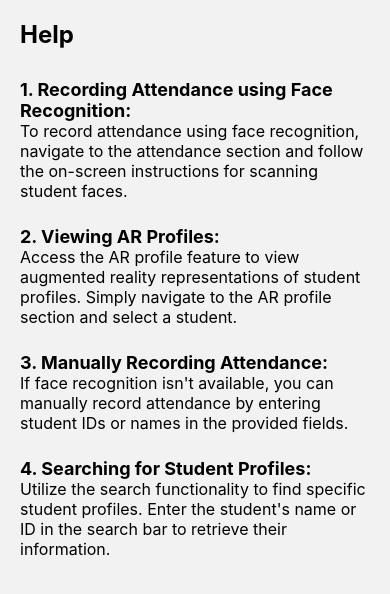
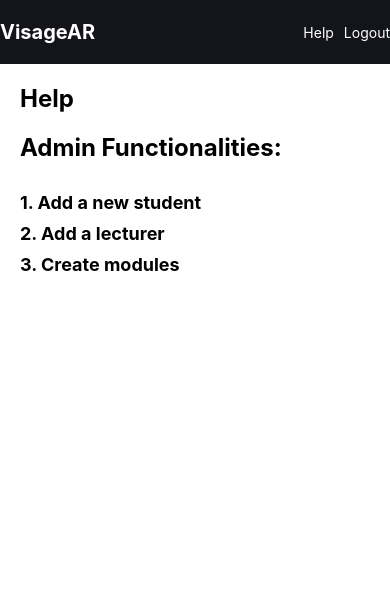
Before and after one commit to thinal12/AR-Face-recognition-system--for-university, a React Native app: screen /Help in a window 390 px wide. Shown: the top 594 px of the page. Built offline with nearby package versions, Linux system fonts and the light colour scheme; what @viro-community/react-viro would draw is missing.

Commit message:
improved help page

```diff
--- a/components/Admin/AddStudent.jsx
+++ b/components/Admin/AddStudent.jsx
@@ -8,6 +8,7 @@ import {
   StyleSheet,
   BackHandler,
   ImageBackground,
+  ScrollView,
 } from 'react-native';
 import {RNCamera} from 'react-native-camera';
 import {useFocusEffect} from '@react-navigation/native';
@@ -115,6 +116,7 @@ const AddStudent = ({navigation}) => {
           <ImageBackground
             source={require('../images/Background3.jpg')}
             style={styles.backgroundImage}>
+            <ScrollView contentContainerStyle={styles.scrollContainer}>
               <View style={styles.container}>
                 <View style={styles.form}>
                   <Text style={styles.heading}>Add Student</Text>
@@ -164,6 +166,7 @@ const AddStudent = ({navigation}) => {
                   <Button title="Add Student" onPress={handleAddStudent} />
                 </View>
               </View>
+            </ScrollView>
           </ImageBackground>
         </>
       )}
@@ -175,6 +178,9 @@ const styles = StyleSheet.create({
   backgroundImage: {
     flex: 1,
     resizeMode: 'cover',
+  },
+  scrollContainer: {
+    flexGrow: 1,
   },
   container: {
     flex: 1,
--- a/components/Lecturer/Help.jsx
+++ b/components/Lecturer/Help.jsx
@@ -1,57 +1,133 @@
-import React from 'react';
-import {View, Text, StyleSheet} from 'react-native';
-import {useNavigation} from '@react-navigation/native';
+import React, {useEffect, useState} from 'react';
+import {View, Text, StyleSheet, ScrollView, BackHandler} from 'react-native';
+
+import AsyncStorage from '@react-native-async-storage/async-storage';
+import {useNavigation, useFocusEffect} from '@react-navigation/native';
+import Header from './Header';
+import BottomTabBar from './BottomTabNavigator';
 
 function Help() {
+  const [lectureId, setLectureId] = useState(0);
+  const navigation = useNavigation();
+
+  const handleBackPress = async () => {
+    const value = await AsyncStorage.getItem('previousTab');
+    await AsyncStorage.setItem('activeTab', value);
+    navigation.goBack();
+    return true;
+  };
+
+  useFocusEffect(
+    React.useCallback(() => {
+      BackHandler.addEventListener('hardwareBackPress', handleBackPress);
+      return () => {
+        BackHandler.removeEventListener('hardwareBackPress', handleBackPress);
+      };
+    }, []),
+  );
+
+  useEffect(() => {
+    async function fetchLectureId() {
+      try {
+        const storedLectureId = await AsyncStorage.getItem('lectureId');
+        if (storedLectureId !== null) {
+          setLectureId(parseInt(storedLectureId));
+        }
+      } catch (error) {
+        console.error('Error retrieving lectureId:', error);
+      }
+    }
+
+    fetchLectureId();
+  }, []);
+
+  function renderInstructions() {
+    if (lectureId === 0) {
       return (
-    <View style={styles.container}>
-      <Text style={styles.heading}>Help</Text>
+        <>
+          <Text style={styles.heading}>Admin Functionalities:</Text>
+          <Text style={styles.section}>1. Add a new student</Text>
+          <Text style={styles.section}>2. Add a lecturer</Text>
+          <Text style={styles.section}>3. Create modules</Text>
+        </>
+      );
+    } else {
+      return (
+        <>
           <Text style={styles.section}>
-        1. Recording Attendance using Face Recognition:
+            Instructions for Recording Attendance using Face Recognition:
           </Text>
           <Text style={styles.description}>
-        To record attendance using face recognition, navigate to the attendance
-        section and follow the on-screen instructions for scanning student
-        faces.
+            To record attendance using face recognition, navigate to the
+            attendance section and follow the on-screen instructions for
+            scanning student faces.
           </Text>
-      <Text style={styles.section}>2. Viewing AR Profiles:</Text>
+          <Text style={styles.section}>
+            Instructions for Viewing AR Profiles:
+          </Text>
           <Text style={styles.description}>
-        Access the AR profile feature to view augmented reality representations
-        of student profiles. Simply navigate to the AR profile section and
-        select a student.
+            Access the AR profile feature to view augmented reality
+            representations of student profiles. Simply navigate to the AR
+            profile section and select a student.
           </Text>
-      <Text style={styles.section}>3. Manually Recording Attendance:</Text>
+          <Text style={styles.section}>
+            Instructions for Manually Recording Attendance:
+          </Text>
           <Text style={styles.description}>
-        If face recognition isn't available, you can manually record attendance
-        by entering student IDs or names in the provided fields.
+            If face recognition isn't available, you can manually record
+            attendance by entering student IDs or names in the provided fields.
           </Text>
-      <Text style={styles.section}>4. Searching for Student Profiles:</Text>
+          <Text style={styles.section}>
+            Instructions for Searching for Student Profiles:
+          </Text>
           <Text style={styles.description}>
             Utilize the search functionality to find specific student profiles.
             Enter the student's name or ID in the search bar to retrieve their
             information.
           </Text>
+        </>
+      );
+    }
+  }
+
+  return (
+    <>
+      <Header />
+      <ScrollView contentContainerStyle={styles.scrollContainer}>
+        <View style={styles.container}>
+          <Text style={styles.heading}>Help</Text>
+          {renderInstructions()}
         </View>
+      </ScrollView>
+      {lectureId !== 0 && <BottomTabBar />}
+    </>
   );
 }
 
 const styles = StyleSheet.create({
+  scrollContainer: {
+    flexGrow: 1,
+  },
   container: {
-    flex: 1,
+    height: '100%',
+    backgroundColor: 'white',
     padding: 20,
   },
   heading: {
+    color: 'black',
     fontSize: 24,
     fontWeight: 'bold',
     marginBottom: 20,
   },
   section: {
     fontSize: 18,
+    color: 'black',
     fontWeight: 'bold',
     marginTop: 10,
   },
   description: {
     fontSize: 16,
+    color: 'black',
     marginBottom: 15,
   },
 });
--- a/components/Lecturer/Lectures.jsx
+++ b/components/Lecturer/Lectures.jsx
@@ -6,6 +6,7 @@ import {
   TouchableOpacity,
   BackHandler,
   ImageBackground,
+  ScrollView,
 } from 'react-native';
 import {useNavigation, useFocusEffect} from '@react-navigation/native';
 import BottomTabNavigator from './BottomTabNavigator';
@@ -91,9 +92,11 @@ function Lectures() {
   return (
     <>
       <Header />
+
       <ImageBackground
         source={require('../images/Background3.jpg')}
         style={styles.backgroundImage}>
+        <ScrollView contentContainerStyle={styles.scrollContainer}>
           <View style={styles.container}>
             <View>
               <View style={styles.headingContainer}>
@@ -108,13 +111,18 @@ function Lectures() {
               ))}
             </View>
           </View>
+        </ScrollView>
       </ImageBackground>
+
       <BottomTabNavigator />
     </>
   );
 }
 
 const styles = StyleSheet.create({
+  scrollContainer: {
+    flexGrow: 1,
+  },
   container: {
     flex: 1,
     alignItems: 'center',
--- a/components/other/Login.jsx
+++ b/components/other/Login.jsx
@@ -33,6 +33,7 @@ const Login = () => {
       if (response.ok) {
         const data = await response.json();
         if (username === 'Admin') {
+          await AsyncStorage.setItem('lecturerId', data.lecturer_id.toString());
           navigation.navigate('AdminHome');
         } else {
           await AsyncStorage.setItem('lecturerId', data.lecturer_id.toString());
```
Lines whose indentation alone changed are shown as unchanged.
